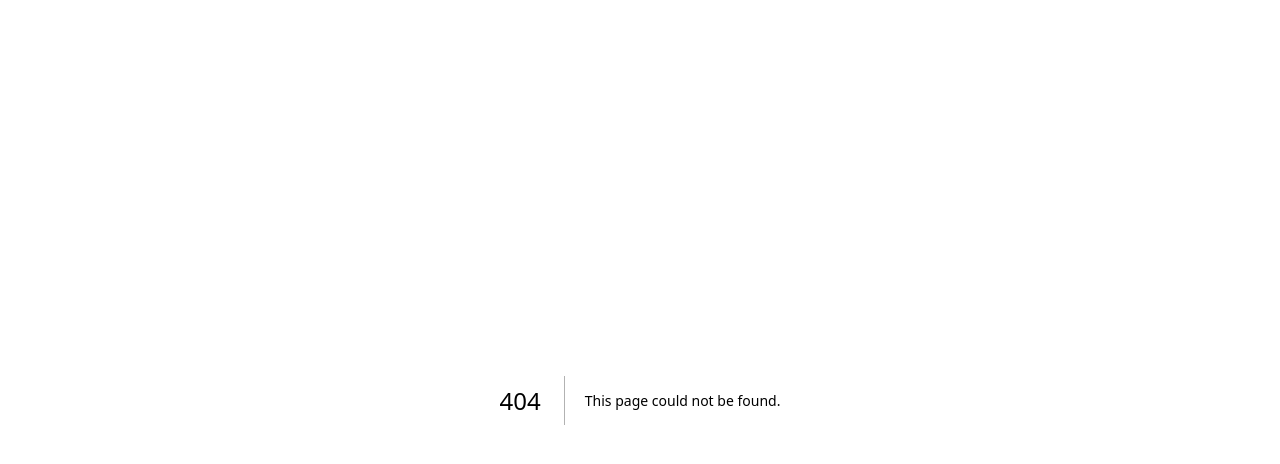
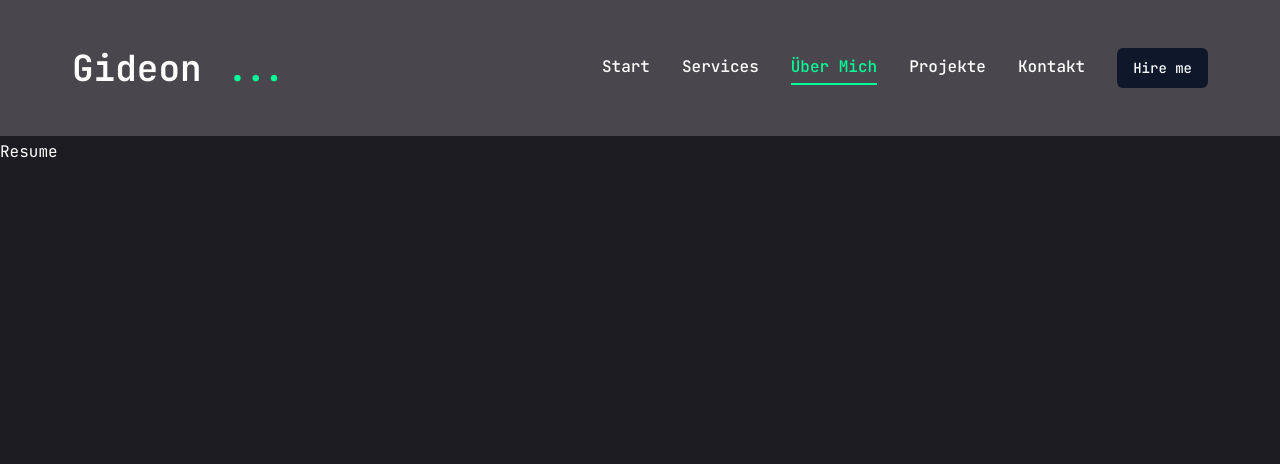
Before and after one commit to Gid3onJura/nextjs-portfolio, a Next.js app: page /resume in a window 1280 px wide. Before the commit this address had no page. Shown: the top 464 px of the page. Built offline with nearby package versions, Linux system fonts and the light colour scheme.

Commit message:
nav with dummy pages

```diff
--- /dev/null
+++ b/app/contact/page.jsx
@@ -0,0 +1,7 @@
+import React from "react"
+
+const Contact = () => {
+  return <div>Contact</div>
+}
+
+export default Contact
--- a/app/globals.css
+++ b/app/globals.css
@@ -4,6 +4,6 @@
 
 @layer base {
   body {
-    @apply font-primary;
+    @apply font-primary bg-primary text-white leading-loose;
   }
 }
--- a/app/layout.jsx
+++ b/app/layout.jsx
@@ -1,5 +1,6 @@
 import { JetBrains_Mono } from "next/font/google"
 import "./globals.css"
+import Header from "@/components/Header"
 
 const jetBrainsMono = JetBrains_Mono({
   subsets: ["latin"],
@@ -15,7 +16,10 @@
 export default function RootLayout({ children }) {
   return (
     <html lang="en">
-      <body className={jetBrainsMono.variable}>{children}</body>
+      <body className={jetBrainsMono.variable}>
+        <Header />
+        {children}
+      </body>
     </html>
   )
 }
--- /dev/null
+++ b/app/projects/page.jsx
@@ -0,0 +1,7 @@
+import React from "react"
+
+const Projects = () => {
+  return <div>Projects</div>
+}
+
+export default Projects
--- /dev/null
+++ b/app/resume/page.jsx
@@ -0,0 +1,7 @@
+import React from "react"
+
+const Resume = () => {
+  return <div>Resume</div>
+}
+
+export default Resume
--- /dev/null
+++ b/app/services/page.jsx
@@ -0,0 +1,7 @@
+import React from "react"
+
+const Services = () => {
+  return <div>Services</div>
+}
+
+export default Services
--- /dev/null
+++ b/components/Header.jsx
@@ -0,0 +1,31 @@
+import Link from "next/link"
+import React from "react"
+import Nav from "./Nav"
+import { Button } from "./ui/button"
+
+const Header = () => {
+  return (
+    <header className="py-8 xl:py-12 text-white bg-pink-50/20">
+      <div className="container mx-auto flex justify-between items-center">
+        <Link href="/">
+          <h1 className="text-4xl font-semibold">
+            Gideon <span className="text-accent">...</span>
+          </h1>
+        </Link>
+
+        {/* desktop nav */}
+        <div className="hidden xl:flex items-center gap-8">
+          <Nav />
+          <Link href="/contact">
+            <Button>Hire me</Button>
+          </Link>
+        </div>
+
+        {/* mobile nav */}
+        <div className="xl:hidden">mobile nav</div>
+      </div>
+    </header>
+  )
+}
+
+export default Header
--- /dev/null
+++ b/components/Nav.jsx
@@ -0,0 +1,51 @@
+"use client"
+
+import Link from "next/link"
+import { usePathname } from "next/navigation"
+import React from "react"
+
+const links = [
+  {
+    name: "start",
+    path: "/",
+  },
+  {
+    name: "services",
+    path: "/services",
+  },
+  {
+    name: "über mich",
+    path: "/resume",
+  },
+  {
+    name: "projekte",
+    path: "/projects",
+  },
+  {
+    name: "kontakt",
+    path: "/contact",
+  },
+]
+
+const Nav = () => {
+  const pathname = usePathname()
+  return (
+    <nav className="flex gap-8">
+      {links.map((link, index) => {
+        return (
+          <Link
+            href={link.path}
+            key={index}
+            className={`${
+              link.path === pathname && "text-accent border-b-2 border-accent"
+            } capitalize font-medium hover:text-accent transition-all`}
+          >
+            {link.name}
+          </Link>
+        )
+      })}
+    </nav>
+  )
+}
+
+export default Nav
--- a/tailwind.config.js
+++ b/tailwind.config.js
@@ -18,6 +18,14 @@
       primary: "var(--font-jetbrainsmono)",
     },
     extend: {
+      colors: {
+        primary: "#1c1c22",
+        accent: {
+          DEFAULT: "#00ff99",
+          hover: "#00e187",
+        },
+      },
+
       keyframes: {
         "accordion-down": {
           from: { height: "0" },
```
